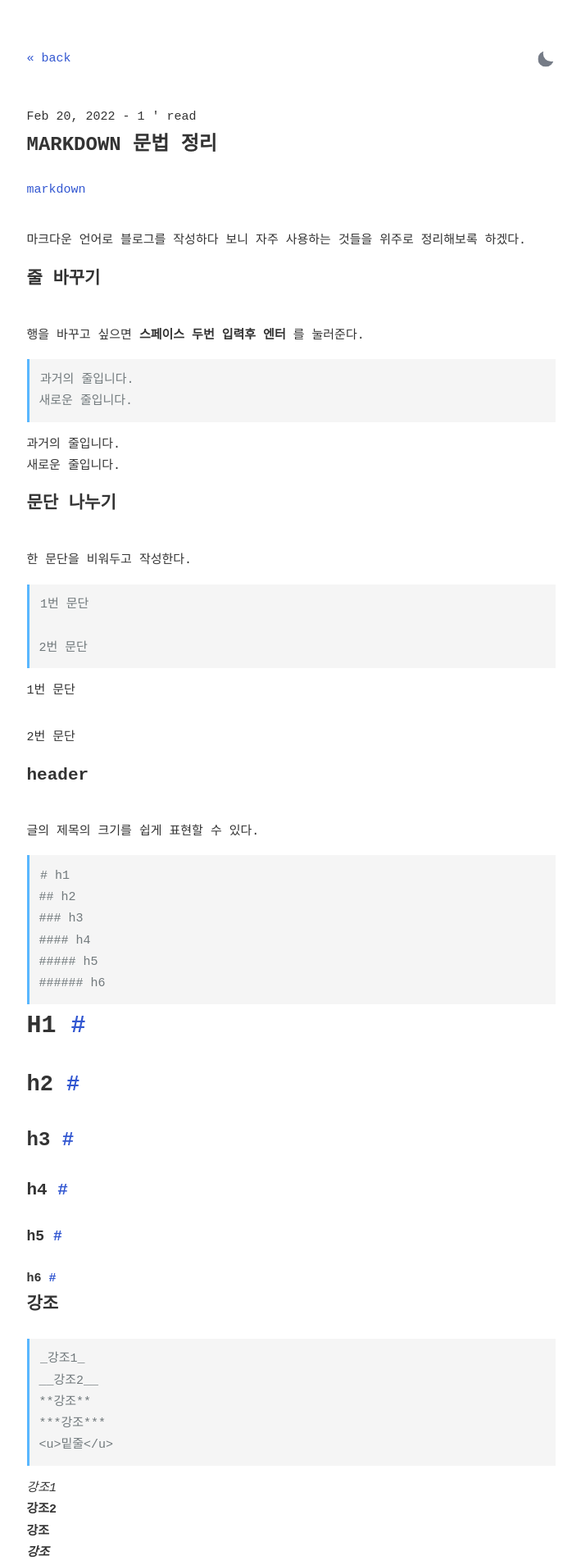
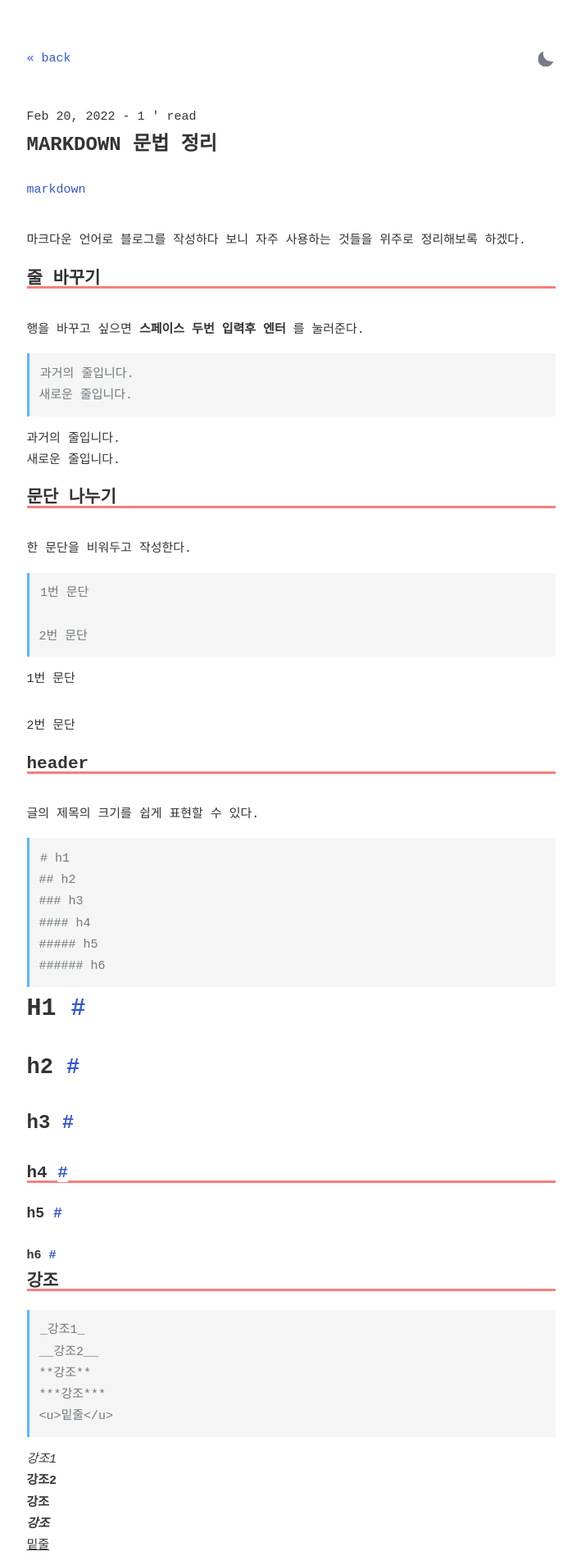
Before and after one commit to riverrevir/riverrevir.github.io, a Jekyll site: the page built from _posts/2022-02-20-markdown.md, in a window 1280 px wide. Shown: the top 1909 px of the page at 82% size, without its empty margins (285-994 px from the left). Built offline with Jekyll 4.4.1, drawn with Linux system fonts in a browser that asks for light colours; some web fonts are replaced; comment, search, counter and statistics services are not loaded.

Commit message:
post h4 css add

```diff
--- a/_sass/_main.scss
+++ b/_sass/_main.scss
@@ -168,6 +168,19 @@ body {
 a {
 	color: var(--link-color);
 	text-decoration: none;
+}
+.post h4{
+  display:block;
+  z-index: 1000;
+}
+
+.post h4::after{
+  content: "";
+  display:block;
+  background-color:rgb(247, 126, 126);
+  width:100%;
+  height:3px;
+  margin-top:-10px;
 }
 
 .post p {
```
